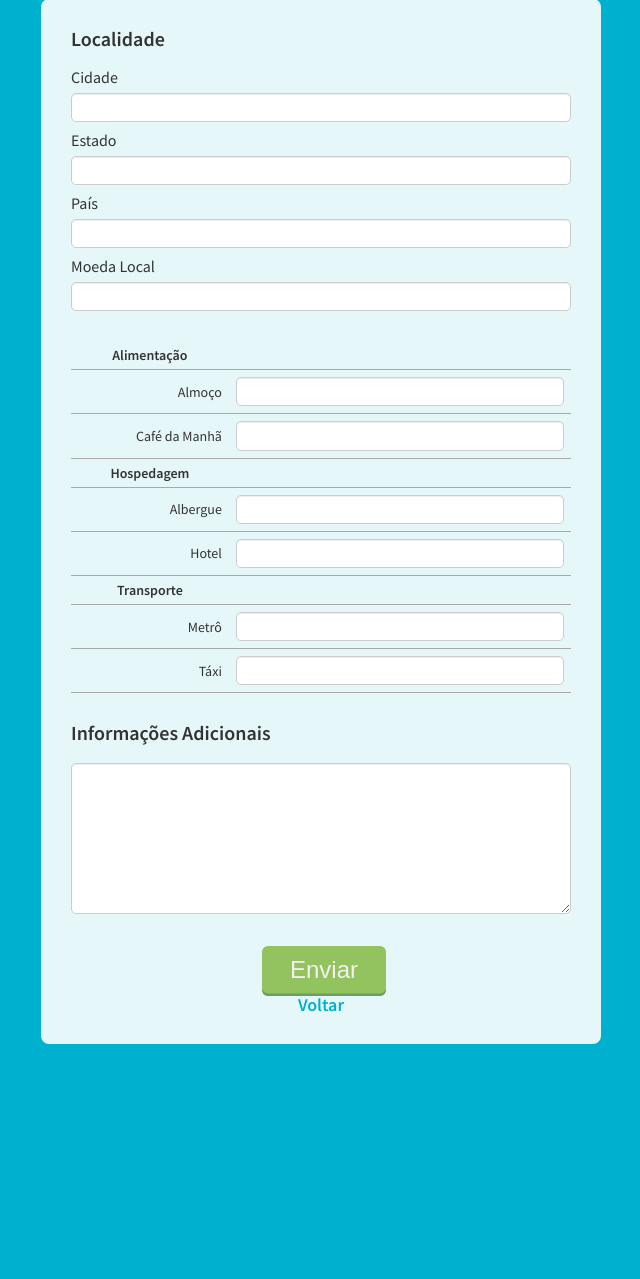
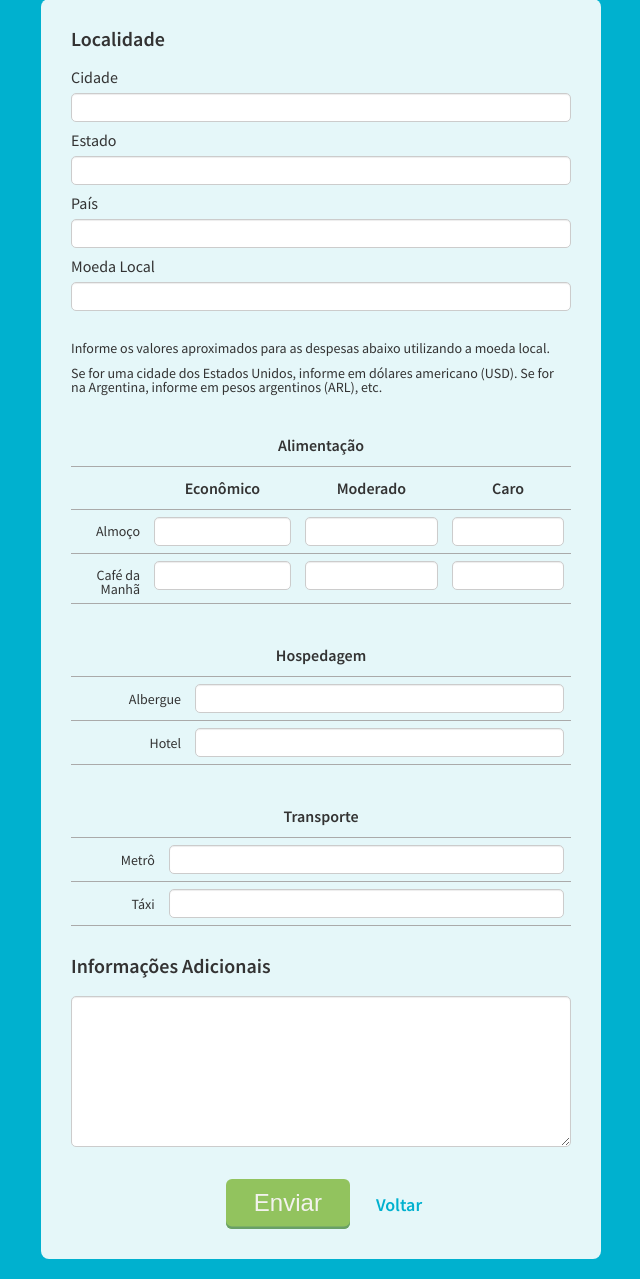
Before and after one commit to vitorfs/quanto-levar, a Django app: page /colabore/ in a window 1280 px wide. Shown: the part 295-1574 px from the top of the page, without its empty margins (319-959 px from the left). Before the commit the page ends 1339 px from the top, so only its background shows below. Run offline with Django 3.2, Linux system fonts and the light colour scheme; data comes from the database, SQL or seed files in the repository; some libraries are stand-ins or nearby versions; some web fonts are replaced.

Commit message:
finalizando colabore

```diff
--- a/core/admin.py
+++ b/core/admin.py
@@ -34,3 +34,4 @@ admin.site.register(Cotacao, CotacaoAdmin)
 admin.site.register(TipoDespesa, TipoDespesaAdmin)
 admin.site.register(Pais, PaisAdmin)
 admin.site.register(Cidade, CidadeAdmin)
+admin.site.register(Colaboracao)
--- a/core/models.py
+++ b/core/models.py
@@ -151,4 +151,12 @@ class Despesa(models.Model):
         return self.tipo_despesa.nome
 
     def pais(self):
-        return self.cidade.pais
+        return self.cidade.pai
+
+
+class Colaboracao(models.Model):
+    descricao = models.TextField(max_length=4000)
+
+    class Meta:
+        verbose_name = 'Colaboração'
+        verbose_name_plural = 'Colaborações'
--- a/core/views.py
+++ b/core/views.py
@@ -32,28 +32,29 @@ def buscar(request):
     except Exception, e:
         return HttpResponseBadRequest(u'Não encontramos nenhum registro para a cidade {0} :('.format(nome_cidade))
 
+@ajax_required
+@require_POST
+def validar_captcha(request):
+    captcha_response = captcha.submit(
+    request.POST['recaptcha_challenge_field'],
+    request.POST['recaptcha_response_field'],
+    "6Lew2fESAAAAAKz04iu27K1TTXTDw-j5LlXqkiwE",
+    request.META.get('REMOTE_ADDR'))
+    if captcha_response.is_valid:
+        return HttpResponse('True')
+    else:
+        return HttpResponse('False')
+
 def colabore(request):
-    despesas = TipoDespesa.objects.all()
-    return render(request, 'colabore.html', {'despesas': despesas})
-
-@require_POST
-def enviar(request):
-    cidade = request.POST['cidade']
-    estado = request.POST['estado']
-    print cidade
-    print estado
-
     if request.method == 'POST':
-        response = captcha.submit(
-        request.POST['recaptcha_challenge_field'],
-        request.POST['recaptcha_response_field'],
-        "6Lew2fESAAAAAKz04iu27K1TTXTDw-j5LlXqkiwE",
-        request.META.get('REMOTE_ADDR'))
-    if not response.is_valid:
-        print "INVALID!"
+        descricao = u''
+        for key, value in request.POST.iteritems():
+            descricao += u'{0}: {1}\n'.format(key, value)
+        Colaboracao(descricao=descricao).save()
+        return render(request, 'sucesso.html')
     else:
-        print "VALID!"
-    return render(request, 'colabore.html')
+        despesas = TipoDespesa.objects.all()
+        return render(request, 'colabore.html', {'despesas': despesas})
 
 @require_POST
 def calculo(request, slug):
@@ -104,44 +105,7 @@ def calculo(request, slug):
     if nivel == Despesa.CARO:
         print "metrica para transporte em caro"
 
-    print resultado_alimentacao
-    print resultado_transporte
-    print resultado_hospedagem
-    print resultado_total
     return render(request, 'calculo.html', {'resultado_alimentacao': resultado_alimentacao, 'resultado_transporte': resultado_transporte, 'resultado_hospedagem': resultado_hospedagem, 'resultado_total': resultado_total, 'cotacao_sigla': cotacao.sigla, 'dias': dias, 'cidade': cidade})
-
-#    dias = request.POST.get('dias')
-#    nivel = request.POST.get('nivel')
-#    despesas_selecionadas = request.POST.getlist('despesas-selecionadas')
-#    cidade = Cidade.objects.get(slug=slug)
-#    lista_valores = {}
-#    transportes = {}
-#    for despesa in despesas_selecionadas:
-#        info = Despesa.objects.get(cidade=cidade, tipo_despesa=despesa, nivel=nivel)
-#        sigla = info.cidade.pais.cotacao.sigla
-#        cotacao = info.cidade.pais.cotacao.valor
-#        categoria = info.despesa.categoria.nome
-#        if categoria == "Hospedagem":
-#            tipo_hospedagem = TipoDespesa.objects.get(id=despesa)
-#        if categoria != "Transporte":
-#            if categoria not in lista_valores:
-#                lista_valores[categoria] = {}
-#            if sigla in lista_valores[categoria]:
-#                lista_valores[categoria][sigla] += info.valor
-#                if sigla != 'BRL':
-#                    lista_valores[categoria]['BRL'] += info.valor * cotacao
-#            else:
-#                lista_valores[categoria][sigla] = info.valor
-#                if sigla != 'BRL':
-#                    lista_valores[categoria]['BRL'] = info.valor * cotacao
-#        else:
-#            tipo_transporte = TipoDespesa.objects.get(id=despesa)
-#            if tipo_transporte.nome not in transportes:
-#                transportes[tipo_transporte.nome] = {}
-#            transportes[tipo_transporte.nome][sigla] = info.valor
-#            transportes[tipo_transporte.nome]['BRL'] = info.valor * cotacao
-#    nivel = Nivel.objects.get(pk=nivel)
-#    return render(request, 'calculo.html', {'resultado_alimentacao': lista_valores, 'dias': dias, 'cidade': cidade, 'nivel': nivel, 'transportes': transportes, 'tipo_hospedagem': tipo_hospedagem})
 
 def carregar_cotacoes(request):
     Cotacao.atualizar_cotacao_banco_central()
--- a/quantolevar/urls.py
+++ b/quantolevar/urls.py
@@ -7,7 +7,7 @@ urlpatterns = patterns('',
     url(r'^$', 'core.views.home', name='home'),
     url(r'^buscar/$', 'core.views.buscar', name='buscar'),
     url(r'^colabore/$', 'core.views.colabore', name='colabore'),
-    url(r'^enviar/$', 'core.views.enviar', name='enviar'),
+    url(r'^validar_captcha/$', 'core.views.validar_captcha', name='validar_captcha'),
     url(r'^carregarcotacoes/$', 'core.views.carregar_cotacoes', name='carregar_cotacoes'),
     url(r'^admin/', include(admin.site.urls)),
     url(r'^(?P<slug>[-\w]+)/calculo/$', 'core.views.calculo', name='calculo'),
--- a/static/css/app.css
+++ b/static/css/app.css
@@ -26,6 +26,12 @@ body {
 
 header {
   border-top: 20px solid #92C35E;
+}
+
+p {
+  font-size: 1.4em;
+  text-align: left;
+  margin: 0.8em 0;
 }
 
 h1.titulo {
@@ -396,3 +402,11 @@ footer {
   background: #C0352C;
   box-shadow: inset 0 -0.125em 0 #F75F23;
 }
+
+p.erro {
+  font-size: 1.4em;
+  color: #DD6568;
+  font-weight: 600;
+  text-align: center;
+  display: none;
+}
--- a/templates/colabore.html
+++ b/templates/colabore.html
@@ -5,7 +5,7 @@
 {% block conteudo %}
   <h2>Colabore</h2>
   <div class="container">
-    <form action="{% url 'enviar' %}" method="post">
+    <form action="." method="post" id="form-colabore">
       {% csrf_token %}
       <div class="form-set">
         <h3>Localidade</h3>
@@ -26,26 +26,48 @@
           <input type="text" id="moeda" name="moeda" />
         </div>
       </div>
-
+      <p>Informe os valores aproximados para as despesas abaixo utilizando a moeda local.</p>
+      <p>Se for uma cidade dos Estados Unidos, informe em dólares americano (USD). Se for na Argentina, informe em pesos argentinos (ARL), etc.</p>
       <div class="form-set">
-        <table class="colabore-despesas">
-          <tbody>
         {% regroup despesas|dictsort:"categoria" by categoria as categorias_despesas %}
         {% for despesa in categorias_despesas %}
-              <tr><td colspan="{{ niveis.count|add:'1' }}" class="grouper-row">
-                {%if despesa.grouper == 'A' %} Alimentação {% endif %}
+          <table class="colabore-despesas">
+            <thead>
+              {% if despesa.grouper == 'A' %}
+                <tr>
+                  <th colspan="4" class="grouper-row">Alimentação</th>
+                </tr>
+                <tr>
+                  <th></th>
+                  <th>Econômico</th>
+                  <th>Moderado</th>
+                  <th>Caro</th>
+                </tr>
+              {% else %}
+                <tr>
+                  <th colspan="2" class="grouper-row">
                     {%if despesa.grouper == 'T' %} Transporte {% endif %}
                     {%if despesa.grouper == 'H' %} Hospedagem {% endif %}
-              </td></tr>
+                  </th>
+                </tr>
+              {% endif %}
+            </thead>
+            <tbody>
             {% for item in despesa.list %}
               <tr>
                 <td><label>{{ item.nome }}</label></td>
-                  <td><input type="text" id="{{ item.id }}" name="{{ item.id }}"></td>
+                {% if despesa.grouper == 'A' %}
+                  <td><input type="text" name="{{ item.nome }}-economico"></td>
+                  <td><input type="text" name="{{ item.nome }}-moderado"></td>
+                  <td><input type="text" name="{{ item.nome }}-caro"></td>
+                {% else %}
+                  <td><input type="text" name="{{ item.nome }}"></td>
+                {% endif %}
               </tr>
-              {% endfor %}
             {% endfor %}
             </tbody>
           </table>
+        {% endfor %}
       </div>
 
       <div class="form-set">
@@ -67,10 +89,14 @@
           <textarea name="recaptcha_challenge_field" rows="3" cols="40"></textarea>
           <input type="hidden" name="recaptcha_response_field" value="manual_challenge">
         </noscript>
+        <p class="erro">
+          Captcha inválido! Por favor tente novamente.
+        </p>
       </div>
-      <button type="submit" id="enviar" class="btn">Enviar</button>
-      <br />
+      <div style="margin-top: 2em">
+        <button type="button" id="colabore-enviar" class="btn" style="margin-right: 1em">Enviar</button>
         <a href="{% url 'home' %}" class="link">Voltar</a>
+      </div>
     </form>
   </div>
 {% endblock conteudo %}
```
Also changed, not shown: static/js/app.js (+19 -7 lines), templates/sucesso.html (added, +11 -0 lines). Lines whose indentation alone changed are shown as unchanged.
